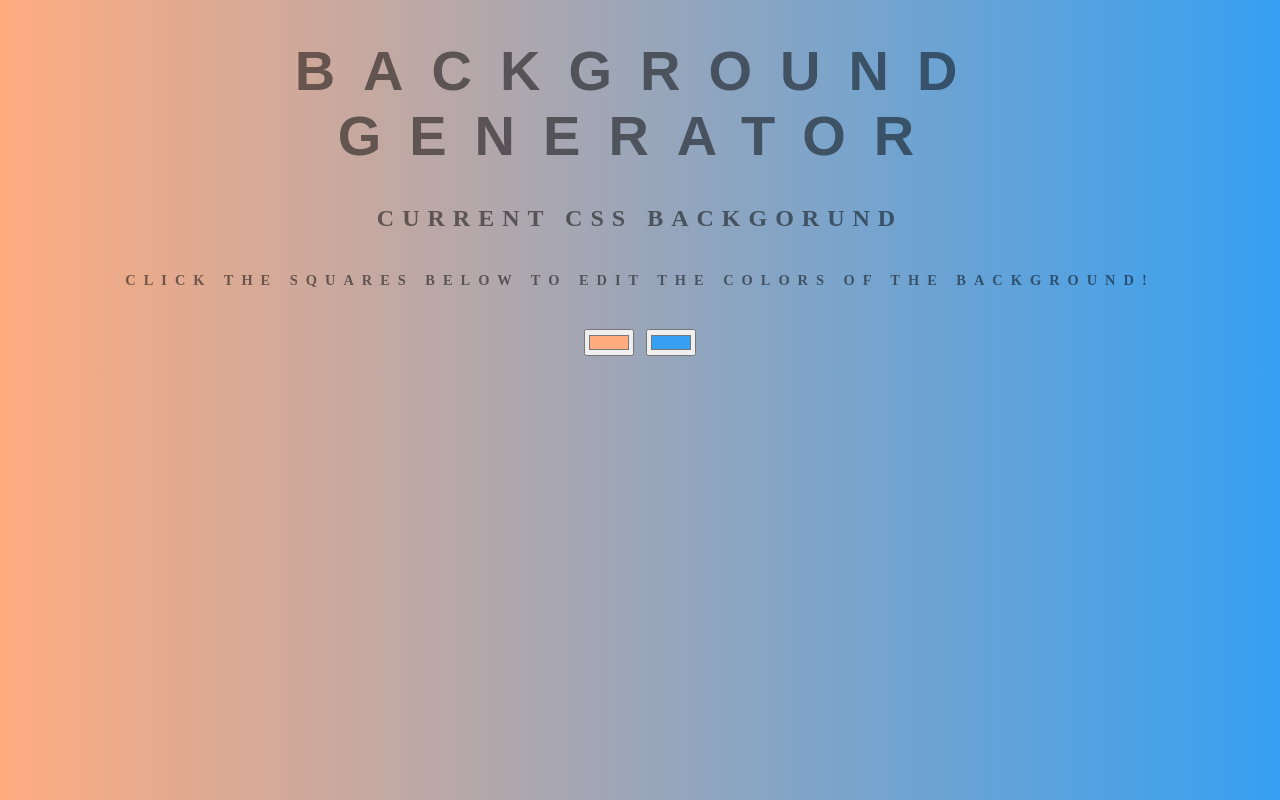
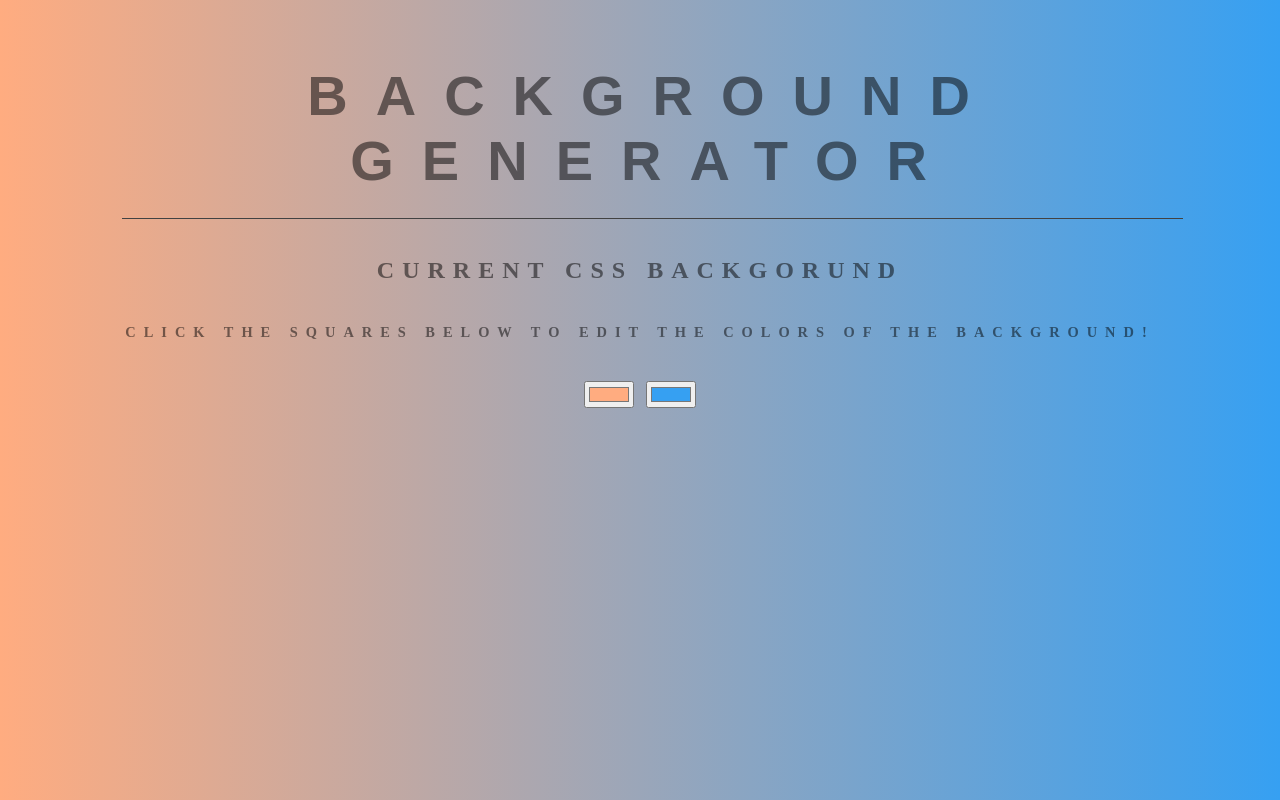
Before and after one commit to asell0808/backgroundColorGenerator, a plain HTML site: page index.html in a window 1280 px wide. Drawn offline with Linux system fonts and the light colour scheme.

Commit message:
Update style.css

```diff
--- a/style.css
+++ b/style.css
@@ -1,11 +1,11 @@
 body {
-    font: 'Raleway', sans-serif;
+	font: 'Raleway', sans-serif;
     color: rgba(0,0,0,.5);
     text-align: center;
     text-transform: uppercase;
     letter-spacing: .5em;
     top: 15%;
-    background: linear-gradient(to right, rgb(255, 172, 128), rgb(54, 160, 242)); /* Standard syntax */
+	background: linear-gradient(to right, rgb(255, 172, 128), rgb(54, 160, 242)); /* Standard syntax */
 }
 
 h1 {
@@ -14,11 +14,14 @@ h1 {
     text-align: center;
     text-transform: uppercase;
     letter-spacing: .5em;
-    width: 100%;
+    width: 80%;
+    border-bottom: rgb(66, 66, 66) 1px solid;
+    padding: 2%;
+    margin-left: 9%;
 }
 
 h3 {
-    font: 900 1em 'Raleway', sans-serif;
+	font: 900 1em 'Raleway', sans-serif;
     color: rgba(0,0,0,.5);
     text-align: center;
     text-transform: none;
```
